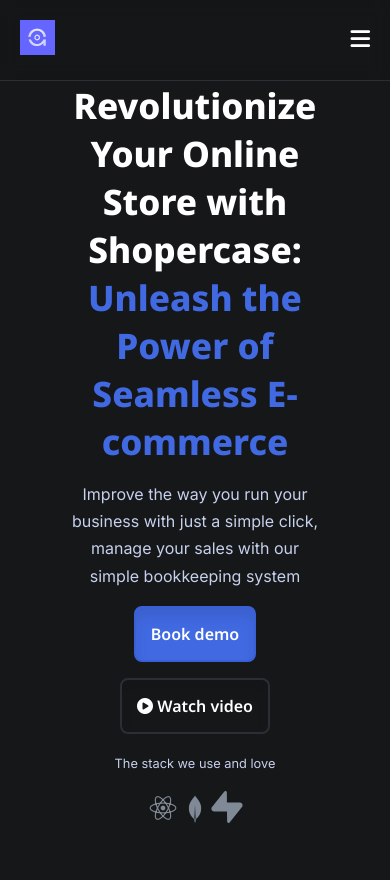
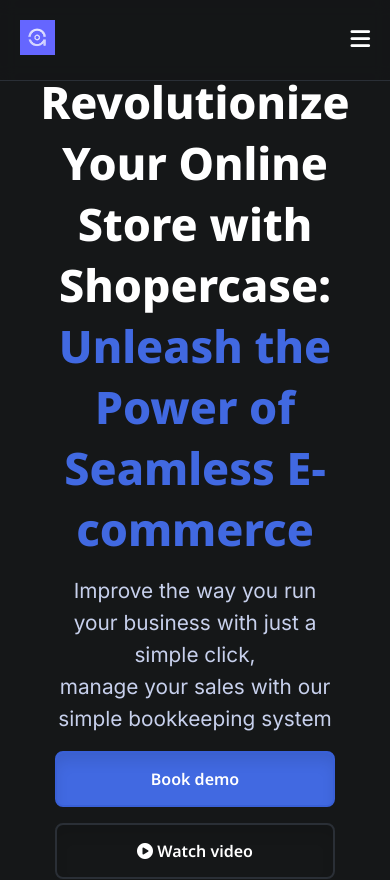
Before and after one commit to creative-tutorials/shopercase, a Next.js app: page / in a window 390 px wide. Shown: the top 880 px of the page. Built offline with nearby package versions, Linux system fonts and the light colour scheme.

Commit message:
[UI] Update UI

```diff
--- a/styles/Home.module.css
+++ b/styles/Home.module.css
@@ -347,7 +347,7 @@
 }
 @media screen and (max-width: 620px) {
   .sections {
-    padding: 20px;
+    padding: 10px;
     margin-top: 1rem;
   }
   .header {
@@ -408,11 +408,11 @@
     color: #fff;
   }
   .center h1 {
-    font-size: 2.2rem;
+    font-size: 2.8rem;
   }
   .center p {
-    font-size: 1rem;
-    line-height: 1.7rem;
+    font-size: 1.3rem;
+    line-height: 2rem;
   }
   #section2 .center h1 {
     font-size: 2rem;
@@ -439,7 +439,11 @@
     font-size: 1.8rem;
   }
   .buttons button {
+    width: 100%;
     font-size: 1rem;
+  }
+  #section6 .center .buttons button {
+    width: 150px;
   }
   .ft3_cy {
     display: flex;
```
